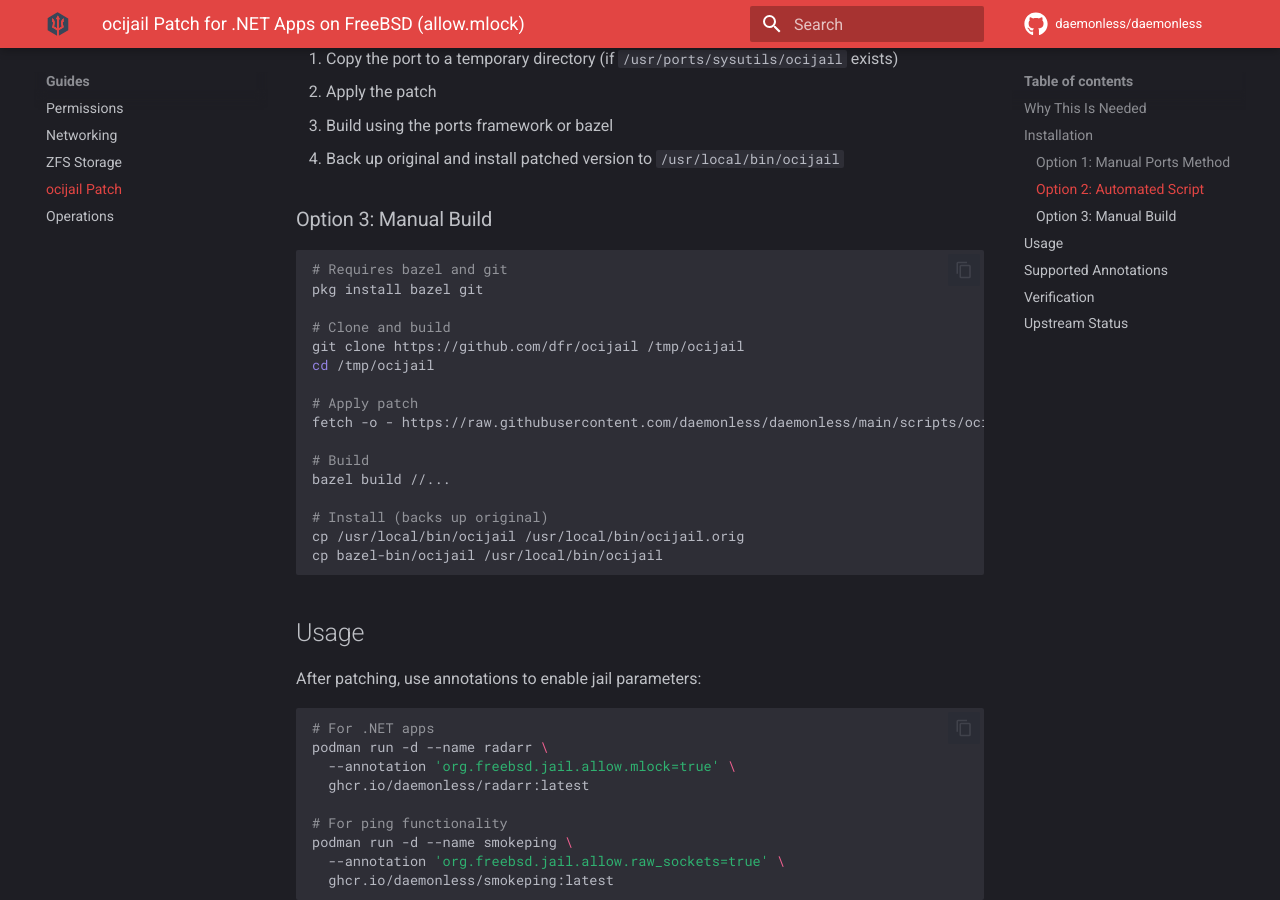
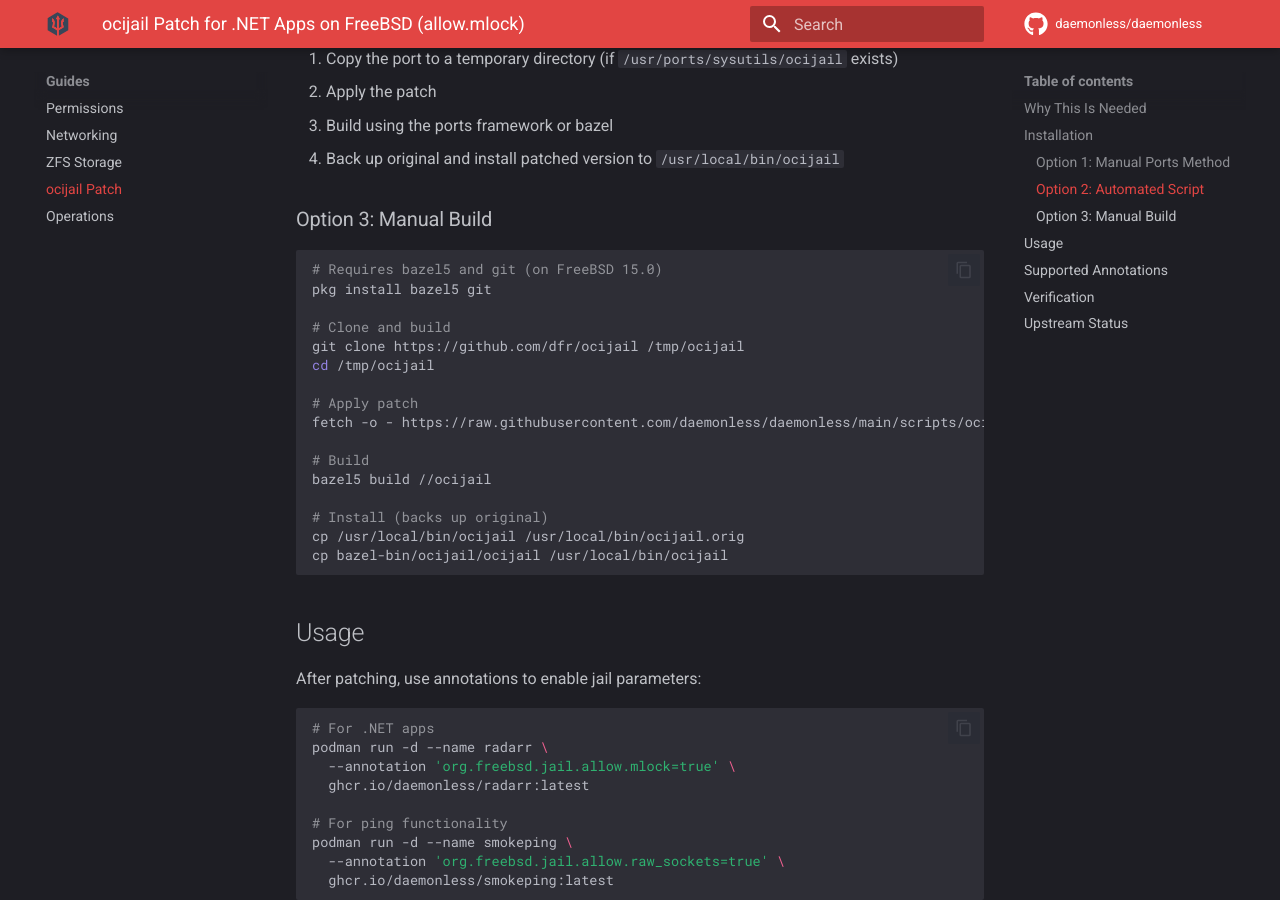
Before and after one commit to daemonless/daemonless-io, an MkDocs documentation site: the page built from docs/guides/ocijail-patch.md, in a window 1280 px wide and 900 px high, scrolled down 1420 px. Built offline with MkDocs 1.6.1 and Material for MkDocs 9.7.7, drawn with Linux system fonts in a browser that asks for light colours; comment, search, counter and statistics services are not loaded.

Commit message:
docs: use bazel5 in ocijail-patch guide (Ref daemonless/daemonless#3)

````diff
--- a/docs/guides/ocijail-patch.md
+++ b/docs/guides/ocijail-patch.md
@@ -60,8 +60,8 @@ The script will:
 ### Option 3: Manual Build
 
 ```bash
-# Requires bazel and git
-pkg install bazel git
+# Requires bazel5 and git (on FreeBSD 15.0)
+pkg install bazel5 git
 
 # Clone and build
 git clone https://github.com/dfr/ocijail /tmp/ocijail
@@ -71,11 +71,11 @@ cd /tmp/ocijail
 fetch -o - https://raw.githubusercontent.com/daemonless/daemonless/main/scripts/ocijail-allow-annotations.patch | patch -p1
 
 # Build
-bazel build //...
+bazel5 build //ocijail
 
 # Install (backs up original)
 cp /usr/local/bin/ocijail /usr/local/bin/ocijail.orig
-cp bazel-bin/ocijail /usr/local/bin/ocijail
+cp bazel-bin/ocijail/ocijail /usr/local/bin/ocijail
 ```
 
 ## Usage
````
